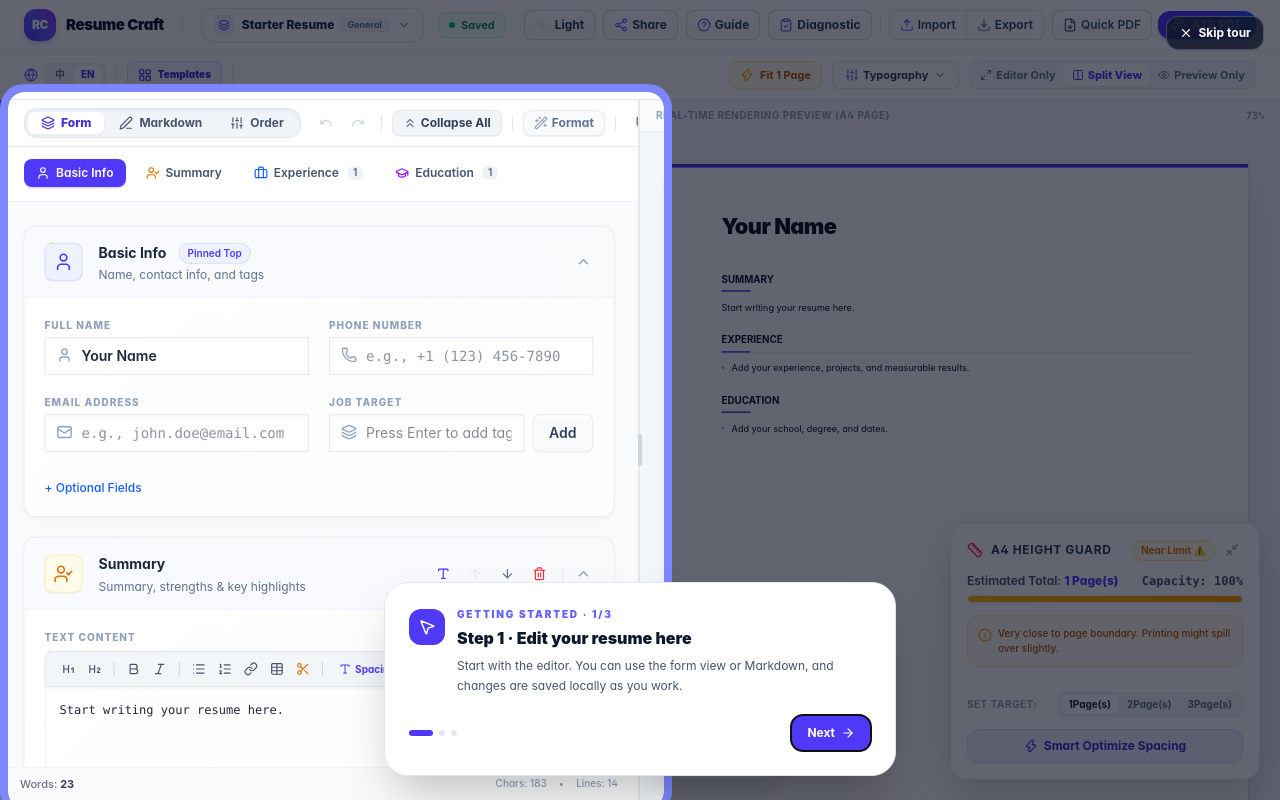
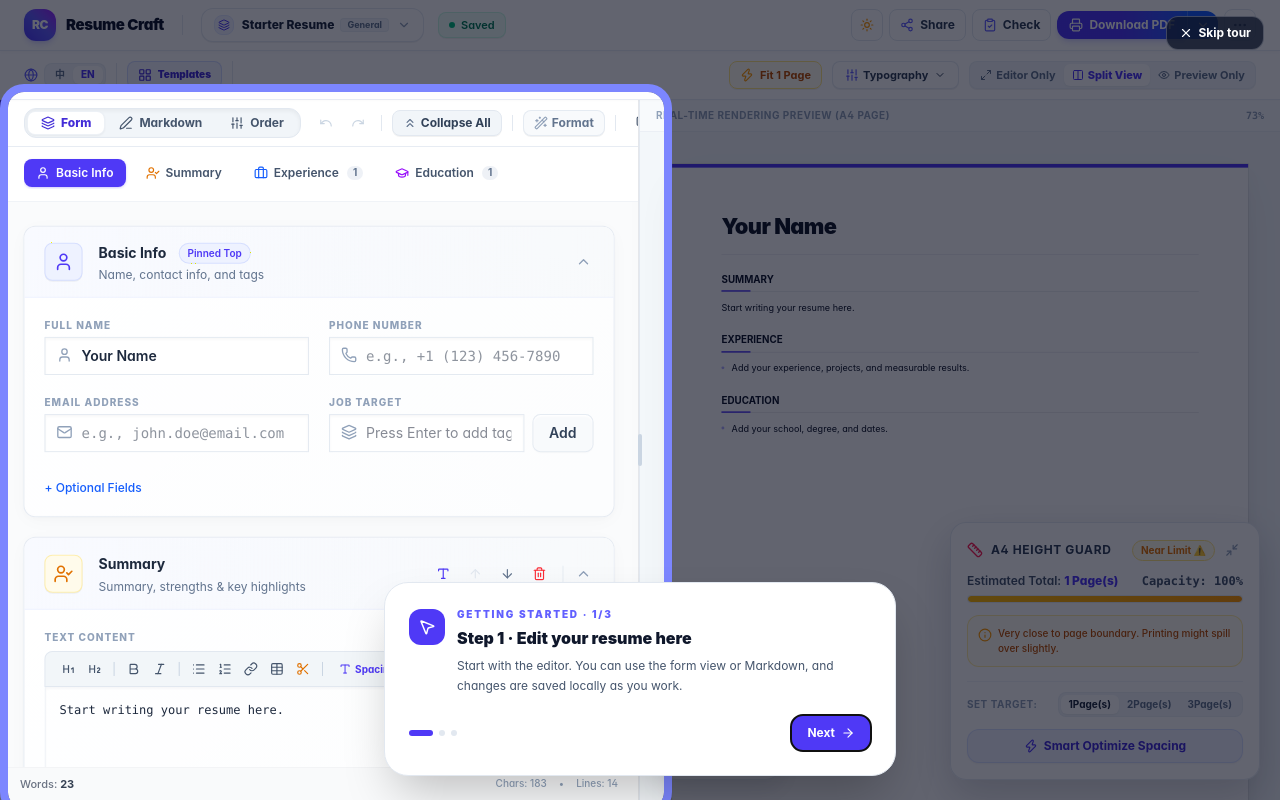
Before and after one commit to kunlong-luo/markdown-resume-builder, a React (Vite) app: page / in a window 1280 px wide. Built offline with nearby package versions, Linux system fonts and the light colour scheme.

Commit message:
ux: simplify header actions and unify PDF download

```diff
--- a/src/components/layout/Header.tsx
+++ b/src/components/layout/Header.tsx
@@ -4,7 +4,6 @@ import {
   Database,
   Upload,
   Download,
-  FileDown,
   Loader2,
   Moon,
   Sun,
@@ -13,7 +12,6 @@ import {
   DownloadCloud,
   Menu,
   X,
-  Printer,
   Share2
 } from 'lucide-react';
 import { useResumeStore } from '../../store/useResumeStore';
@@ -22,6 +20,8 @@ import { ProfileDropdown } from '../profile/ProfileDropdown';
 import { Tooltip } from '../ui';
 import { usePWAInstall } from '../../hooks/usePWAInstall';
 import { trackAnalyticsEvent } from '../../lib/analytics';
+import { PdfExportMenu } from '../header/PdfExportMenu';
+import { MoreActionsMenu } from '../header/MoreActionsMenu';
 
 const RawTextImportModal = React.lazy(() => import('../modals/RawTextImportModal').then(m => ({ default: m.RawTextImportModal })));
 const ShareResumeModal = React.lazy(() => import('../share/ShareResumeModal').then(m => ({ default: m.ShareResumeModal })));
@@ -166,14 +166,14 @@ export function Header({
         </div>
 
         <div className="flex items-center gap-2 shrink-0">
-          <button
-            onClick={() => handleTriggerExport()}
-            disabled={isExportingPDF}
-            className="flex items-center gap-1 px-3 py-1 rounded-lg bg-indigo-600 text-white text-xs font-bold active:scale-95 transition-all shadow-xs"
-          >
-            {isExportingPDF ? <Loader2 className="w-3 h-3 animate-spin" /> : <Printer className="w-3 h-3" />}
-            <span>ATS PDF</span>
-          </button>
+          <PdfExportMenu
+            isEn={isEn}
+            isExporting={isExportingPDF}
+            progress={pdfExportProgress}
+            onExportAts={handleTriggerExport}
+            onExportQuick={handleExportDirectPDF ? handleQuickPdfExport : undefined}
+            compact
+          />
 
           <button
             onClick={() => setIsMobileMenuOpen(!isMobileMenuOpen)}
@@ -260,148 +260,73 @@ export function Header({
           )}
         </div>
 
-        <div className="flex items-center gap-2 justify-end shrink-0">
-          {/* Studio Dark Mode Toggle */}
-          <Tooltip content={`${isEn ? 'Theme' : '切换主题'}: ${themeLabel}`} side="bottom">
+        <div className="flex items-center gap-1.5 justify-end shrink-0">
+          <Tooltip content={`${isEn ? 'Theme' : '主题'}: ${themeLabel}`} side="bottom">
             <button
+              type="button"
               onClick={(e) => toggleThemeMode(e)}
-              className={`flex items-center gap-1.5 px-2.5 py-1.5 rounded-lg text-xs font-bold transition-all cursor-pointer whitespace-nowrap shrink-0 active:scale-95 ${
+              aria-label={`${isEn ? 'Theme' : '主题'}: ${themeLabel}`}
+              className={`flex h-8 w-8 items-center justify-center rounded-lg border text-xs font-bold transition-all cursor-pointer shrink-0 active:scale-95 ${
                 themeMode === 'dark'
-                  ? 'bg-indigo-950/60 border border-indigo-700/60 text-indigo-300 shadow-[inset_0_1px_2px_rgba(0,0,0,0.3)]'
-                  : themeMode === 'system'
-                    ? 'tactile-btn tactile-btn-hover tactile-btn-active text-indigo-600 dark:text-indigo-400'
-                    : 'tactile-btn tactile-btn-hover tactile-btn-active text-slate-700 dark:text-slate-200'
+                  ? 'border-indigo-700/60 bg-indigo-950/60 text-indigo-300'
+                  : 'border-slate-200 bg-white text-slate-600 hover:bg-slate-50 dark:border-slate-700 dark:bg-slate-800 dark:text-slate-300 dark:hover:bg-slate-700'
               }`}
             >
               {themeMode === 'dark' ? (
-                <Moon key="dark" className="w-3.5 h-3.5 text-indigo-400 shrink-0 animate-theme-icon" />
+                <Moon className="w-3.5 h-3.5 text-indigo-400" />
               ) : themeMode === 'system' ? (
-                <Laptop key="system" className="w-3.5 h-3.5 text-indigo-500 shrink-0 animate-theme-icon" />
+                <Laptop className="w-3.5 h-3.5 text-indigo-500" />
               ) : (
-                <Sun key="light" className="w-3.5 h-3.5 text-amber-500 shrink-0 animate-theme-icon" />
+                <Sun className="w-3.5 h-3.5 text-amber-500" />
               )}
-              <span>{themeLabel}</span>
             </button>
           </Tooltip>
 
           <Tooltip content={isEn ? 'Share resume' : '分享简历'} side="bottom">
             <button
+              type="button"
               onClick={() => setIsShareModalOpen(true)}
-              className="flex items-center gap-1 px-2.5 py-1.5 tactile-btn tactile-btn-hover tactile-btn-active text-slate-700 dark:text-slate-200 text-xs font-bold rounded-lg cursor-pointer whitespace-nowrap shrink-0 transition-all"
+              className="flex h-8 items-center gap-1.5 rounded-lg border border-slate-200 bg-white px-2.5 text-xs font-bold text-slate-700 transition hover:bg-slate-50 dark:border-slate-700 dark:bg-slate-800 dark:text-slate-200 dark:hover:bg-slate-700"
             >
-              <Share2 className="w-3.5 h-3.5 text-indigo-500 shrink-0" />
+              <Share2 className="w-3.5 h-3.5 text-indigo-500" />
               <span>{isEn ? 'Share' : '分享'}</span>
             </button>
           </Tooltip>
 
-          {/* Help & Legal Center Button */}
-          <Tooltip content={isEn ? 'User Guide & Privacy Policy' : '使用指南与隐私说明'} side="bottom">
+          <Tooltip content={isEn ? 'ATS resume check' : 'ATS 简历检查'} side="bottom">
             <button
-              onClick={() => setIsHelpLegalOpen(true)}
-              className="flex items-center gap-1 px-2.5 py-1.5 tactile-btn tactile-btn-hover tactile-btn-active text-slate-700 dark:text-slate-200 text-xs font-bold rounded-lg cursor-pointer whitespace-nowrap shrink-0 transition-all"
+              type="button"
+              onClick={() => setIsCheckerOpen(!isCheckerOpen)}
+              className={`flex h-8 items-center gap-1.5 rounded-lg border px-2.5 text-xs font-bold transition ${
+                isCheckerOpen
+                  ? 'border-indigo-200 bg-indigo-50 text-indigo-700 dark:border-indigo-800 dark:bg-indigo-950/70 dark:text-indigo-300'
+                  : 'border-slate-200 bg-white text-slate-700 hover:bg-slate-50 dark:border-slate-700 dark:bg-slate-800 dark:text-slate-200 dark:hover:bg-slate-700'
+              }`}
             >
-              <HelpCircle className="w-3.5 h-3.5 text-indigo-500 shrink-0" />
-              <span>{isEn ? 'Guide' : '指南'}</span>
+              <ClipboardCheck className="w-3.5 h-3.5 text-indigo-500" />
+              <span>{isEn ? 'Check' : '检查'}</span>
             </button>
           </Tooltip>
 
-          {/* PWA Install Button */}
-          {isInstallable && (
-            <Tooltip content={isEn ? 'Install as Desktop / Mobile App' : '安装为桌面或手机独立应用'} side="bottom">
-              <button
-                onClick={handleInstallApp}
-                className="flex items-center gap-1 px-2.5 py-1.5 bg-emerald-500/10 border border-emerald-500/30 hover:bg-emerald-500/20 text-emerald-600 dark:text-emerald-400 text-xs font-bold rounded-lg cursor-pointer whitespace-nowrap shrink-0 transition-all active:scale-95"
-              >
-                <DownloadCloud className="w-3.5 h-3.5 text-emerald-500 shrink-0" />
-                <span>{isEn ? 'Install App' : '安装应用'}</span>
-              </button>
-            </Tooltip>
-          )}
+          <PdfExportMenu
+            isEn={isEn}
+            isExporting={isExportingPDF}
+            progress={pdfExportProgress}
+            onExportAts={handleTriggerExport}
+            onExportQuick={handleExportDirectPDF ? handleQuickPdfExport : undefined}
+          />
 
-          {/* Diagnostic Button */}
-          <Tooltip content={isEn ? 'ATS Diagnostic & Optimization' : '简历诊断与智能评分'} side="bottom">
-            <button
-              onClick={() => setIsCheckerOpen(!isCheckerOpen)}
-              className={`flex items-center gap-1 px-2.5 py-1.5 rounded-lg text-xs font-bold transition-all cursor-pointer whitespace-nowrap shrink-0 ${
-                isCheckerOpen
-                  ? 'bg-indigo-50 dark:bg-indigo-950/70 border border-indigo-200 dark:border-indigo-800 text-indigo-700 dark:text-indigo-300 shadow-inner'
-                  : 'tactile-btn tactile-btn-hover tactile-btn-active text-slate-700 dark:text-slate-200'
-              }`}
-            >
-              <ClipboardCheck className={`w-3.5 h-3.5 shrink-0 ${isCheckerOpen ? 'text-indigo-600 dark:text-indigo-400' : 'text-indigo-500'}`} />
-              <span>{isEn ? 'Diagnostic' : '诊断'}</span>
-            </button>
-          </Tooltip>
-
-          <div className="w-px h-5 bg-slate-200/80 dark:bg-slate-800 shrink-0" />
-
-          {/* Unified Import & Export Actions */}
-          <div className="flex items-center border border-slate-200/90 dark:border-slate-700 rounded-lg overflow-hidden bg-white dark:bg-slate-800 shadow-2xs shrink-0">
-            <Tooltip content={isEn ? 'Import Markdown file or paste text' : '导入文件或提取文本'} side="bottom">
-              <button
-                onClick={() => setIsRawTextModalOpen(true)}
-                className="flex items-center gap-1 px-2.5 py-1.5 hover:bg-indigo-50/60 dark:hover:bg-indigo-950/60 text-slate-700 dark:text-slate-200 text-xs font-semibold cursor-pointer border-r border-slate-200/90 dark:border-slate-700 transition-all select-none whitespace-nowrap"
-              >
-                <Upload className="w-3.5 h-3.5 text-indigo-500 shrink-0" />
-                <span>{isEn ? 'Import' : '导入'}</span>
-              </button>
-            </Tooltip>
-
-            <Tooltip content={isEn ? 'Export raw Markdown file (.md)' : '导出 Markdown 源码 (.md)'} side="bottom">
-              <button
-                onClick={handleExportMarkdown}
-                className="flex items-center gap-1 px-2.5 py-1.5 hover:bg-slate-50 dark:hover:bg-slate-700/60 text-slate-700 dark:text-slate-200 text-xs font-semibold transition-all cursor-pointer whitespace-nowrap"
-              >
-                <Download className="w-3.5 h-3.5 text-slate-500 dark:text-slate-400 shrink-0" />
-                <span>{isEn ? 'Export' : '导出'}</span>
-              </button>
-            </Tooltip>
-          </div>
-
-          {/* ATS-first PDF export with a raster fallback option */}
-          <div className="flex items-center gap-1.5 shrink-0">
-            {handleExportDirectPDF && (
-              <Tooltip
-                content={isEn
-                  ? 'Quick PDF: image-based download for visual sharing; browser print is recommended for ATS submissions'
-                  : '快速 PDF：图片型下载，适合视觉分享；正式投递建议使用 ATS PDF'}
-                side="bottom"
-              >
-                <button
-                  onClick={handleQuickPdfExport}
-                  disabled={isExportingPDF}
-                  className="flex items-center gap-1 px-2.5 py-1.5 rounded-lg tactile-btn tactile-btn-hover tactile-btn-active text-slate-600 dark:text-slate-300 text-xs font-semibold disabled:opacity-60 disabled:cursor-not-allowed cursor-pointer whitespace-nowrap"
-                >
-                  <FileDown className="w-3.5 h-3.5 shrink-0" />
-                  <span>{isEn ? 'Quick PDF' : '快速 PDF'}</span>
-                </button>
-              </Tooltip>
-            )}
-
-            <Tooltip
-              content={isEn
-                ? 'ATS PDF (recommended): use browser print / Save as PDF to preserve searchable text'
-                : 'ATS PDF（推荐）：使用浏览器打印 / 另存为 PDF，尽量保留可搜索文本'}
-              side="bottom"
-            >
-              <button
-                onClick={handleTriggerExport}
-                disabled={isExportingPDF}
-                className="flex items-center gap-1.5 px-3.5 py-1.5 rounded-xl bg-gradient-to-r from-indigo-600 via-indigo-600 to-blue-600 hover:from-indigo-500 hover:to-blue-500 active:scale-95 text-white text-xs font-bold transition-all shadow-md shadow-indigo-500/20 disabled:opacity-75 disabled:cursor-not-allowed cursor-pointer whitespace-nowrap"
-              >
-                {isExportingPDF ? (
-                  <Loader2 className="w-3.5 h-3.5 animate-spin shrink-0 text-white" />
-                ) : (
-                  <Printer className="w-3.5 h-3.5 text-white shrink-0" />
-                )}
-                <span>
-                  {isExportingPDF
-                    ? (pdfExportProgress || (isEn ? 'Exporting...' : '生成中...'))
-                    : 'ATS PDF'}
-                </span>
-              </button>
-            </Tooltip>
-          </div>
+          <MoreActionsMenu
+            isEn={isEn}
+            isInstallable={isInstallable}
+            onImport={() => setIsRawTextModalOpen(true)}
+            onExportMarkdown={handleExportMarkdown}
+            onOpenVersions={() => setIsBackupHubOpen(true)}
+            onOpenGuide={() => setIsHelpLegalOpen(true)}
+            onInstall={() => {
+              void handleInstallApp();
+            }}
+          />
         </div>
       </div>
 
@@ -433,7 +358,7 @@ export function Header({
                 className="flex items-center gap-2.5 p-3 rounded-xl bg-slate-50 dark:bg-slate-800/70 text-slate-800 dark:text-slate-200 text-xs font-bold transition-all active:scale-95"
               >
                 <ClipboardCheck className="w-4 h-4 text-indigo-500" />
-                <span>{isEn ? 'ATS Check' : 'ATS 简历自检'}</span>
+                <span>{isEn ? 'Check' : '简历检查'}</span>
               </button>
 
               <button
@@ -449,7 +374,7 @@ export function Header({
                 className="flex items-center gap-2.5 p-3 rounded-xl bg-slate-50 dark:bg-slate-800/70 text-slate-800 dark:text-slate-200 text-xs font-bold transition-all active:scale-95"
               >
                 <Upload className="w-4 h-4 text-indigo-500" />
-                <span>{isEn ? 'Import' : '导入/提取文本'}</span>
+                <span>{isEn ? 'Import' : '导入简历'}</span>
               </button>
 
               <button
@@ -457,7 +382,7 @@ export function Header({
                 className="flex items-center gap-2.5 p-3 rounded-xl bg-slate-50 dark:bg-slate-800/70 text-slate-800 dark:text-slate-200 text-xs font-bold transition-all active:scale-95"
               >
                 <Download className="w-4 h-4 text-slate-500" />
-                <span>{isEn ? 'Export' : '导出'}</span>
+                <span>{isEn ? 'Markdown' : 'Markdown'}</span>
               </button>
 
               <button
@@ -473,19 +398,8 @@ export function Header({
                 className="flex items-center gap-2.5 p-3 rounded-xl bg-slate-50 dark:bg-slate-800/70 text-slate-800 dark:text-slate-200 text-xs font-bold transition-all active:scale-95"
               >
                 <HelpCircle className="w-4 h-4 text-indigo-500" />
-                <span>{isEn ? 'Help' : '使用帮助与隐私'}</span>
+                <span>{isEn ? 'Guide' : '指南与隐私'}</span>
               </button>
-
-              {handleExportDirectPDF && (
-                <button
-                  onClick={() => { handleQuickPdfExport(); setIsMobileMenuOpen(false); }}
-                  disabled={isExportingPDF}
-                  className="col-span-2 flex items-center justify-center gap-2 p-3 rounded-xl bg-slate-100 dark:bg-slate-800 text-slate-700 dark:text-slate-200 text-xs font-bold transition-all active:scale-95 disabled:opacity-60"
-                >
-                  <FileDown className="w-4 h-4 text-slate-500" />
-                  <span>{isEn ? 'Quick PDF (image-based)' : '快速 PDF（图片型）'}</span>
-                </button>
-              )}
 
               {isInstallable && (
                 <button
@@ -493,7 +407,7 @@ export function Header({
                   className="col-span-2 flex items-center justify-center gap-2 p-3 rounded-xl bg-emerald-500/10 border border-emerald-500/30 text-emerald-600 dark:text-emerald-400 text-xs font-bold transition-all active:scale-95"
                 >
                   <DownloadCloud className="w-4 h-4 text-emerald-500 animate-bounce" />
-                  <span>{isEn ? 'Install App' : '安装 Resume Craft 应用'}</span>
+                  <span>{isEn ? 'Install' : '安装应用'}</span>
                 </button>
               )}
             </div>
```
